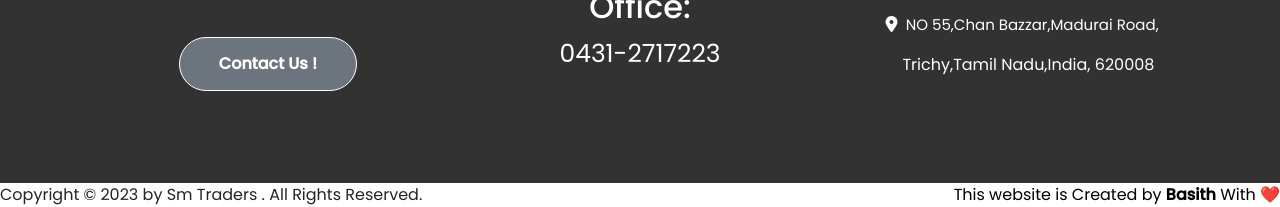
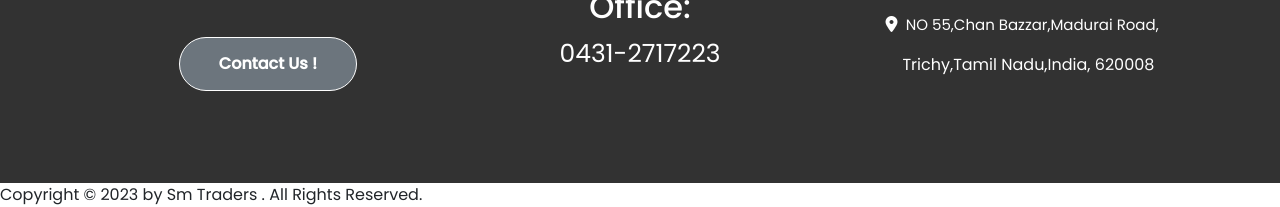
Before and after one commit to basithahamed/smtradersnew, a plain HTML site: page index.html in a window 1280 px wide. Shown: the part 5336-5543 px from the top of the page. Drawn offline with nearby package versions, Linux system fonts and the light colour scheme; a web font is replaced by a local one.

Commit message:
removed footer

```diff
--- a/index.html
+++ b/index.html
@@ -526,13 +526,7 @@
                     Sm Traders
                     . All Rights Reserved.</p>
             </div>
-            <div>
 
-                <a href="https://www.basith.me/">
-                    <p style="padding: 0px; margin: 0px;">This website is Created by <b>Basith</b> With ❤️</p>
-                </a>
-
-            </div>
         </div>
     </div>
 </body>
```
Also changed, not shown: contact.html (+1 -3 lines), demo.html (+0 -5 lines), product.html (+1 -3 lines), products/anchor.html (+0 -5 lines), products/drywall.html (+0 -5 lines), products/drywallnickel.html (+0 -5 lines), products/drywallzinc.html (+0 -5 lines), products/metalantique.html (+0 -5 lines), products/metalbrass.html (+0 -5 lines), products/metalstainless.html (+0 -5 lines), products/sdstruss.html (+0 -5 lines), products/selftappingcsk.html (+0 -5 lines), products/selftappingpan.html (+0 -5 lines), products/tube.html (+0 -5 lines).
